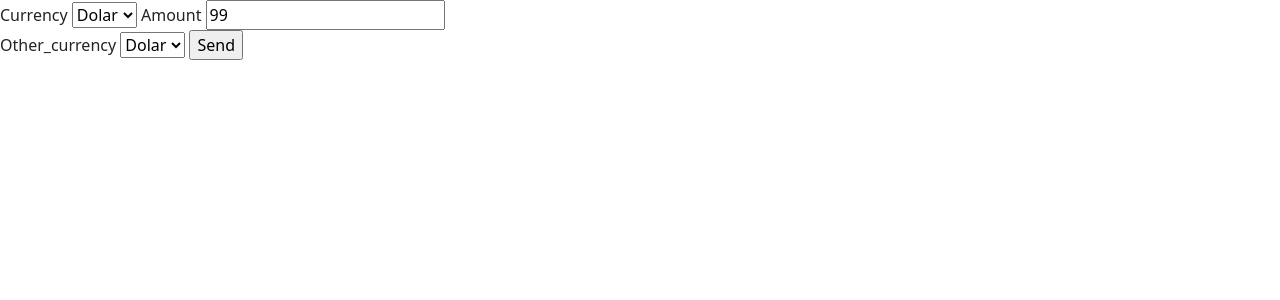
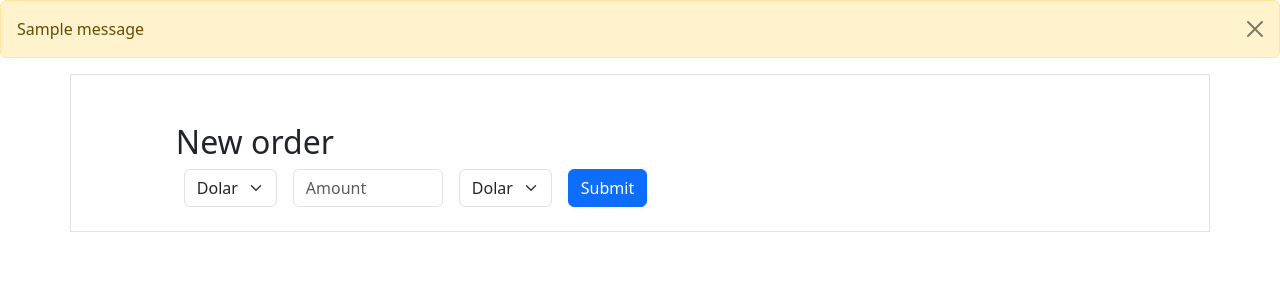
Before and after one commit to NorbertGalazka/cantor, a Flask app: page /exchange in a window 1280 px wide. Shown: the part 56-356 px from the top of the page. Run offline with Flask 3, Linux system fonts and the light colour scheme; one stand-in notice (Sample message) is shown.

Commit message:
add bootstrap templates to project

```diff
--- a/templates/base.html
+++ b/templates/base.html
@@ -11,9 +11,20 @@
   <body>
     {% include 'menu.html' %}
 
+    {% for message in get_flashed_messages() %}
+      <div class="alert alert-warning alert-dismissible fade show" role="alert">
+      {{ message }}
+      <button type="button" class="btn-close" data-bs-dismiss="alert" aria-label="Close"></button>
+      </div>
+
+    {% endfor %}
+
     {% block navbar %} {% endblock %}
 
-    {% block content %} {% endblock %}
+
+    <div class="container border py-4" >
+      {% block content %} {% endblock %}
+    </div>
 
     <script src="https://cdn.jsdelivr.net/npm/bootstrap@5.3.2/dist/js/bootstrap.bundle.min.js"
             integrity="sha384-C6RzsynM9kWDrMNeT87bh95OGNyZPhcTNXj1NW7RuBCsyN/o0jlpcV8Qyq46cDfL"
--- a/templates/exchange.html
+++ b/templates/exchange.html
@@ -4,23 +4,36 @@ Exchange
 {% endblock %}
 
 {% block content %}
-    <form id="exchange_form" action="{{url_for('exchange')}}" method="POST">
-        <label for="currency">Currency</label>
-            <select id="currency" name="currency">
+<h2 class="offset-md-1 mt-4"> New order </h2>
+<form id="exchange_form2" class="row row-cols-lg-auto g-3 align-items-center offset-md-1 " action="{{url_for('exchange')}}" method="POST">
+
+  <div class="col-12">
+    <label class="visually-hidden" for="currency"></label>
+    <select class="form-select" id="currency" name="currency">
                 {% for currency in offer.currencies %}
                     <option value="{{currency.code}}">{{currency.name}}</option>
                 {% endfor %}
-            </select>
-        <label for="amount">Amount</label>
-            <input type="text" id="amount" name="amount" value="99"><br>
-        <label for="other_currency">Other_currency</label>
-            <select id="other_currency" name="other_currency">
+    </select>
+  </div>
+
+  <div class="col-12">
+    <label class="visually-hidden" for="amount"></label>
+    <div class="input-group">
+      <input type="text" class="form-control" id="amount" name="amount" placeholder="Amount" style="width: 150px;">
+    </div>
+  </div>
+
+    <div class="col-12">
+    <label class="visually-hidden" for="other_currency"></label>
+    <select class="form-select" id="other_currency" name="other_currency">
                 {% for currency in offer.currencies %}
-                    <option value="{{ currency.code }}">{{currency.name}}</option>
+                    <option value="{{currency.code}}">{{currency.name}}</option>
                 {% endfor %}
-            </select>
+    </select>
+  </div>
 
-
-        <input type="submit" value="Send">
-    </form>
+  <div class="col-auto">
+    <button type="submit" class="btn btn-primary" >Submit</button>
+  </div>
+</form>
 {% endblock %}
--- a/templates/index.html
+++ b/templates/index.html
@@ -6,6 +6,10 @@
 
 
 {% block content %}
-Hi all!
+<div class="text-center">
+    <h1>This is a main site of cantor</h1>
+
+    <img src="{{ url_for('static', filename='dollaro.jpg') }}" alt="" class="rounded border ">
+</div>
 
 {% endblock %}
```
